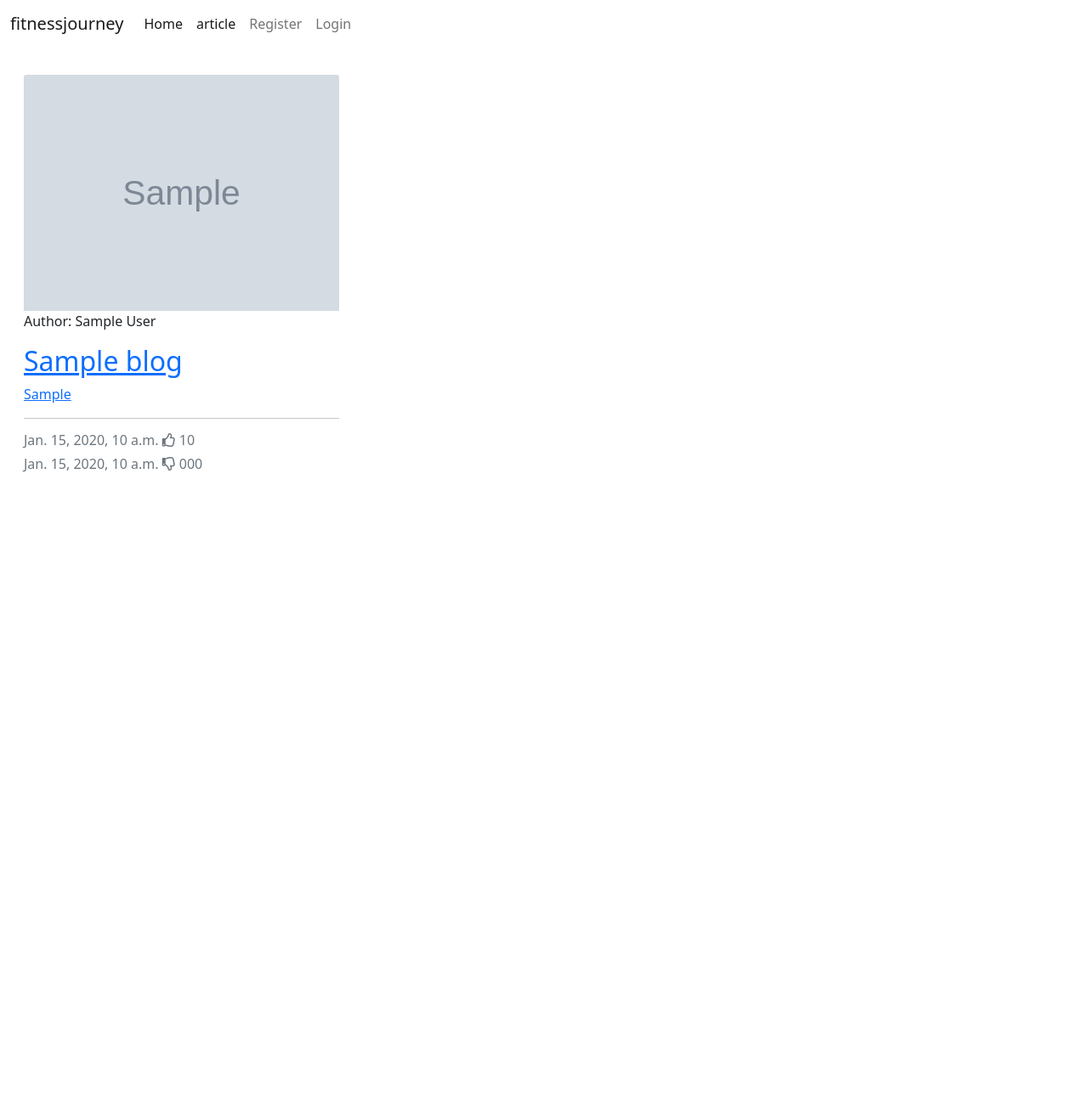
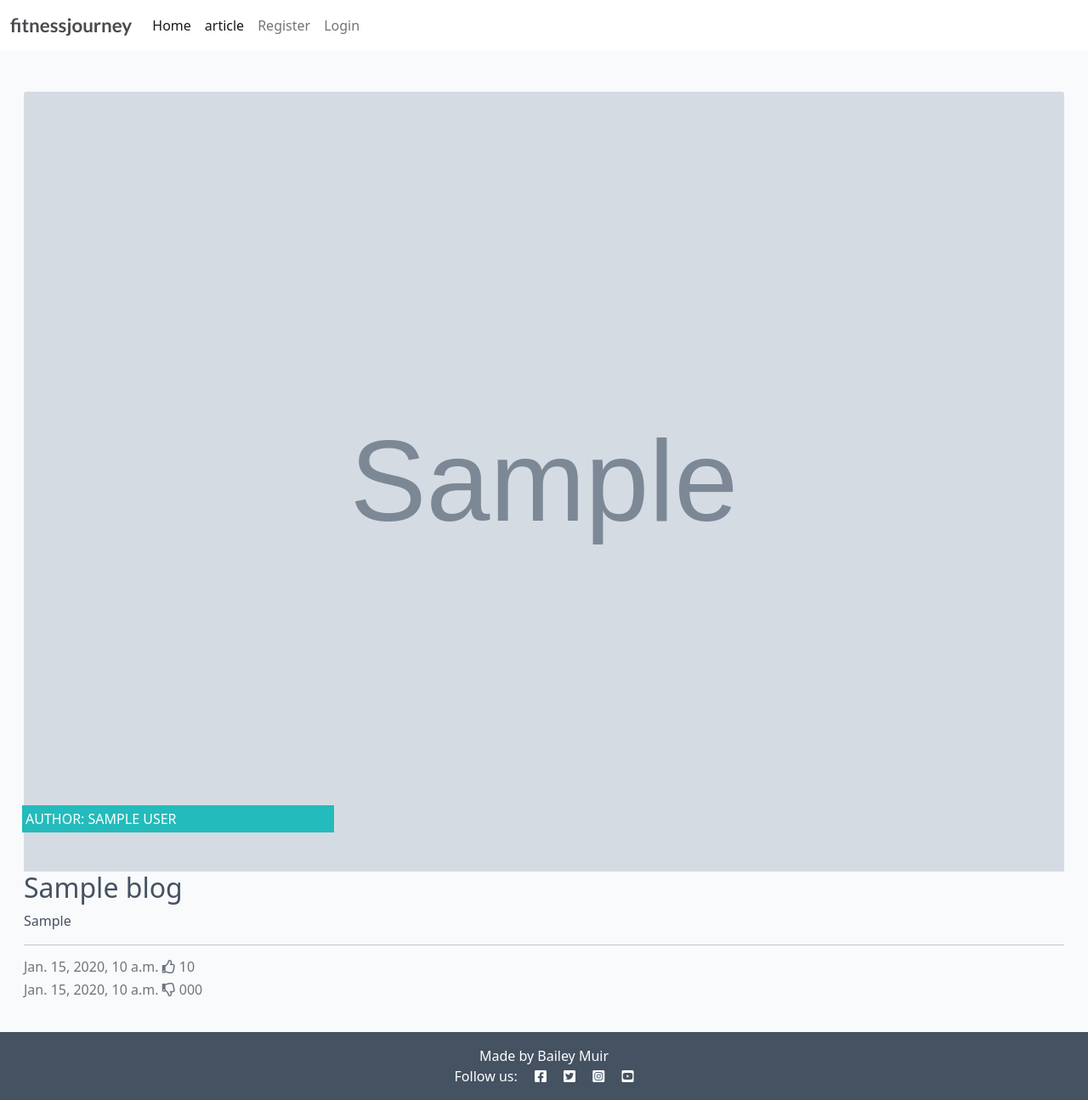
Before and after one commit to BaileyMuir/pp4-fitnessjourney, a Django app: template templates/article.html in a window 1280 px wide. Shown: the whole page at 85% size. Before the commit the page ends 556 px from the top, so only its background shows below. Run offline with Django 3.2, Linux system fonts and the light colour scheme; the template is opened without the code that fills it: most values are stand-ins (such as "Sample title", 1, 10 or a date in 2020); grey boxes marked "Sample" are stand-in pictures; data that the repository does not hold is empty.

Commit message:
Add the css from walkthrough to better see what posts will look like also will change later into own code.

```diff
--- a/static/css/style.css
+++ b/static/css/style.css
@@ -0,0 +1,142 @@
+body {
+    background-color: #F9FAFC;
+}
+
+.brand {
+    font-family: Lato, sans-serif;
+    font-size: 1.4rem;
+    font-weight: 700;
+    color: #4A4A4F;
+}
+
+.red-o {
+    color: #E84610;
+}
+
+.thin {
+    font-weight: 300;
+}
+
+.light-bg {
+    background-color: #fff;
+}
+
+.dark-bg {
+    background-color: #445261;
+}
+
+.main-bg {
+    background-color: #F9FAFC;
+}
+
+.card {
+    border: none;
+    background-color: transparent;
+}
+
+.image-container {
+    position: relative;
+}
+
+.image-flash {
+    position: absolute;
+    bottom: 5%;
+    min-width: 30%;
+    left: -2px;
+    background-color: #23BBBB;
+}
+
+.author {
+    color: white;
+    margin: 4px;
+    text-transform: uppercase;
+}
+
+.masthead {
+    margin-top: 10px;
+    overflow: hidden;
+    position: relative;
+    display: inline-block;
+    height: 33vh;
+    width: 100%;
+}
+
+.masthead-text {
+    background-color: #445261;
+    color: white;
+    position: relative;
+}
+
+.masthead-image {
+    position: relative;
+    overflow: hidden;
+}
+
+.masthead-image:after {
+    content: "";
+    position: absolute;
+    top: 0;
+    right: 90%;
+    height: 100%;
+    width: 150%;
+    background: #445261;
+    -webkit-transform: skew(15deg);
+    -moz-transform: skew(15deg);
+    transform: skew(15deg);
+    z-index: 100;
+}
+
+.post-link {
+    text-decoration: none;
+    color: #445261;
+}
+
+.post-link:hover,
+.page-link {
+    color: #E84610;
+}
+
+.post-title {
+    margin-top: 20%;
+    margin-left: 5%;
+}
+
+.post-subtitle {
+    margin-left: 5%;
+    color: lightgray;
+}
+
+.btn-signup {
+    background-color: #23BBBB;
+    color: #fff;
+}
+
+.btn-signup:hover,
+.btn-signup:active {
+    background-color: #fff;
+    color: #23BBBB;
+}
+
+.link {
+    color: #23BBBB;
+    text-decoration: none;
+}
+
+.link:hover,
+.link:active {
+    color: #445261;
+    text-decoration: underline;
+}
+
+.btn-like {
+    color: #E84610;
+    border: none;
+    background: transparent;
+}
+
+.btn-like:hover,
+.btn-like:active {
+    color: #E84610;
+    background: transparent;
+    border: none;
+}
--- a/templates/article.html
+++ b/templates/article.html
@@ -1,16 +1,16 @@
 {% extends "base.html" %}
-
 {% block content %}
 
 <div class="container-fluid">
     <div class="row">
 
-        <!-- article Entries Column -->
+        <!-- Blog Entries Column -->
         <div class="col-12 mt-3 left">
             <div class="row">
+
                 {% for blog in blog_list%}
-                    <div class="col-md-4">
-                        <div class="mb-4">
+                    <div class="col-md-12 mt-3 left">
+                        <div class="card mb-4">
                             <div class="card-body">
                                 <div class="image-container">
                                     {% if "placeholder" in post.featured_image.url %}
```
